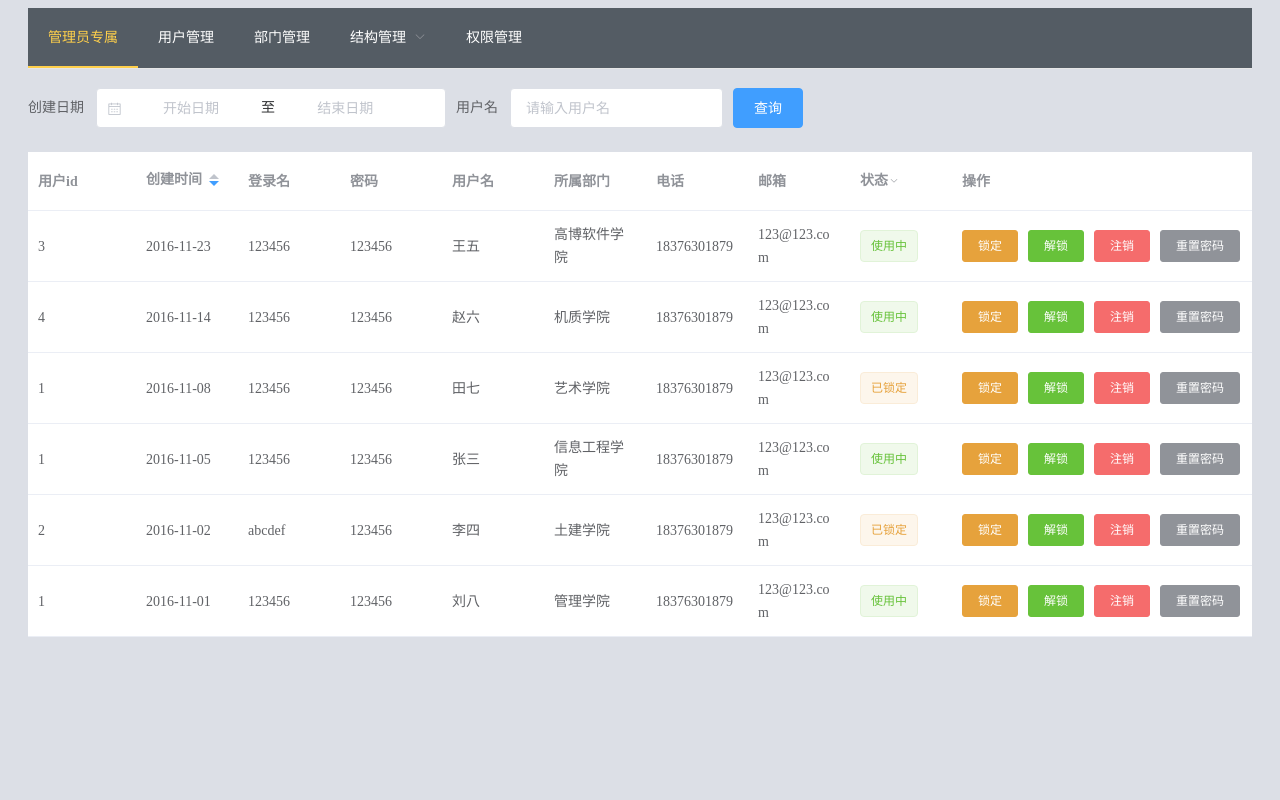
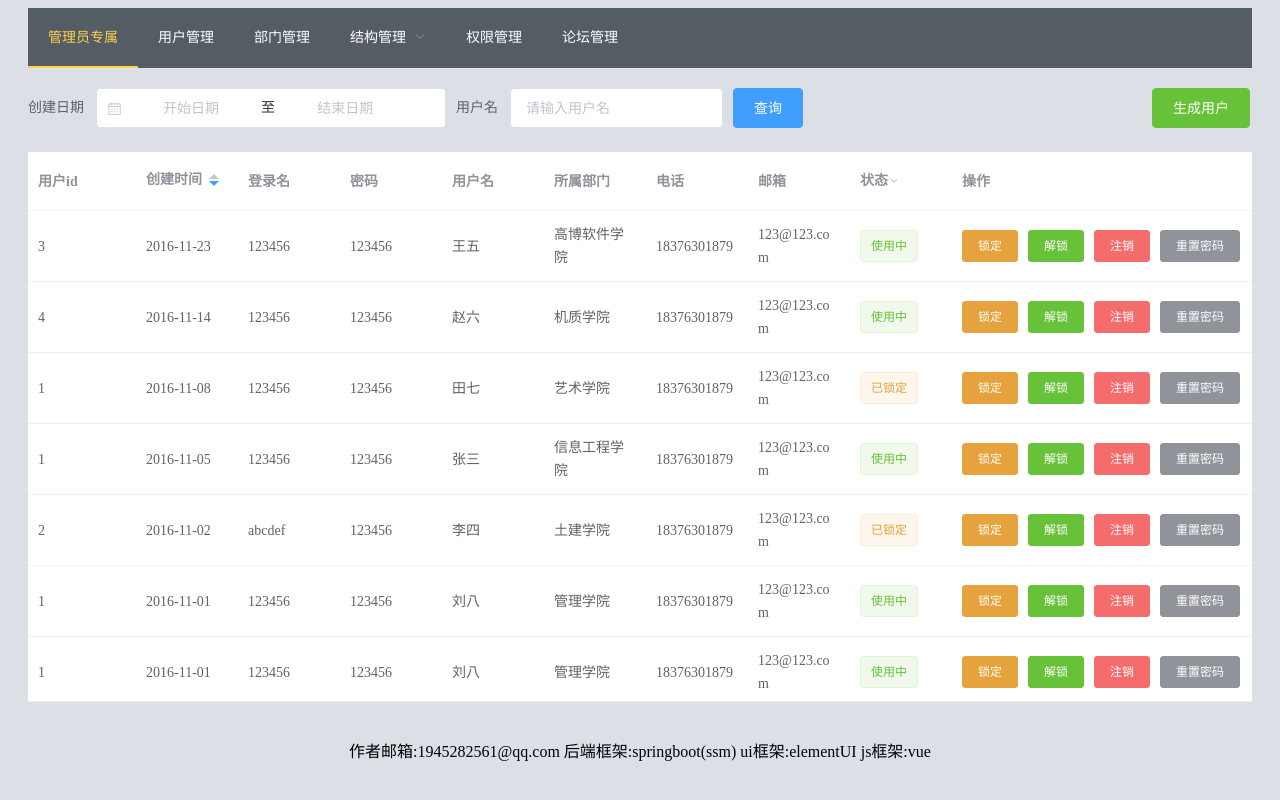
Before and after one commit to jjggzz/oasystem-web, a Vue app: page /#/adminHome/userManage in a window 1280 px wide. Built offline with nearby package versions, Linux system fonts and the light colour scheme.

Commit message:
管理端用户管理模块完成

```diff
--- a/src/components/adminHome.vue
+++ b/src/components/adminHome.vue
@@ -22,16 +22,20 @@
             <el-menu-item index="2-4-2">职位分配</el-menu-item>
           </el-submenu>
           <el-menu-item index="4-2">职务管理</el-menu-item>
+          <el-menu-item index="4-3">流程管理</el-menu-item>
       </el-submenu>
         <el-menu-item index="5">权限管理</el-menu-item>
+        <el-menu-item index="6">论坛管理</el-menu-item>
       </el-menu>
     </el-header>
     <el-main>
       <!-- 页面主体 -->
       <router-view></router-view>
+
     </el-main>
-    <el-footer>
+    <el-footer >
       <!-- 页脚 -->
+      <p class="footer">作者邮箱:1945282561@qq.com 后端框架:springboot(ssm) ui框架:elementUI js框架:vue</p>
     </el-footer>
 </el-container>
 </template>
@@ -55,6 +59,8 @@ export default {
 </script>
 
 <style scoped>
-
+  .footer{
+    text-align: center;
+  }
 
 </style>
--- a/src/components/adminpage/userManage.vue
+++ b/src/components/adminpage/userManage.vue
@@ -16,11 +16,15 @@
             <el-form-item>
                 <el-button type="primary" @click="onSubmit">查询</el-button>
             </el-form-item>
+            <el-form-item class="right">
+                <el-button type="success" @click="createUser" >生成用户</el-button>
+            </el-form-item>
         </el-form>
           <!-- 表格区域 -->
         <el-table
         :data="userData"
         style="width: 100%"
+        :max-height="tableHeight"
         :default-sort = "{prop: 'createDate', order: 'descending'}">
         <el-table-column
         prop="id"
@@ -77,13 +81,26 @@
             <el-button type="info" size="small">重置密码</el-button>
         </el-table-column>
     </el-table>
+<el-dialog
+  title="提示"
+  :visible.sync="dialogVisible"
+  width="30%"
+  :before-close="handleClose">
+  <span>这是一段信息</span>
+  <span slot="footer" class="dialog-footer">
+    <el-button @click="dialogVisible = false">取 消</el-button>
+    <el-button type="primary" @click="dialogVisible = false">确 定</el-button>
+  </span>
+</el-dialog>
     </el-container>
 </template>
 
 <script>
   export default {
     data() {
+
       return {
+        tableHeight:document.documentElement.clientHeight-250,
         formInline: {
           createDate: '',
           name: ''
@@ -149,8 +166,79 @@
                 phone:'18376301879',
                 email:'123@123.com',
                 status:0
+            },{
+                id:'1',
+                createDate:'2016-11-01',
+                loginName:'123456',
+                password:'123456',
+                name:'刘八',
+                dep:'管理学院',
+                phone:'18376301879',
+                email:'123@123.com',
+                status:0
+            },{
+                id:'1',
+                createDate:'2016-11-01',
+                loginName:'123456',
+                password:'123456',
+                name:'刘八',
+                dep:'管理学院',
+                phone:'18376301879',
+                email:'123@123.com',
+                status:0
+            },{
+                id:'1',
+                createDate:'2016-11-01',
+                loginName:'123456',
+                password:'123456',
+                name:'刘八',
+                dep:'管理学院',
+                phone:'18376301879',
+                email:'123@123.com',
+                status:0
+            },{
+                id:'1',
+                createDate:'2016-11-01',
+                loginName:'123456',
+                password:'123456',
+                name:'刘八',
+                dep:'管理学院',
+                phone:'18376301879',
+                email:'123@123.com',
+                status:0
+            },{
+                id:'1',
+                createDate:'2016-11-01',
+                loginName:'123456',
+                password:'123456',
+                name:'刘八',
+                dep:'管理学院',
+                phone:'18376301879',
+                email:'123@123.com',
+                status:0
+            },{
+                id:'1',
+                createDate:'2016-11-01',
+                loginName:'123456',
+                password:'123456',
+                name:'刘八',
+                dep:'管理学院',
+                phone:'18376301879',
+                email:'123@123.com',
+                status:0
+            },{
+                id:'1',
+                createDate:'2016-11-01',
+                loginName:'123456',
+                password:'123456',
+                name:'刘八',
+                dep:'管理学院',
+                phone:'18376301879',
+                email:'123@123.com',
+                status:0
             },
-        ]
+        ],
+        dialogVisible:false
       }
     },
     methods: {
@@ -160,11 +248,24 @@
       onSubmit() {
         console.log('submit!');
         console.log(this.formInline.createDate[0].getTime());
+      },
+      createUser(){
+          this.dialogVisible = true
+      },
+      handleClose(done) {
+        this.$confirm('确认关闭？')
+          .then(_ => {
+            done();
+          })
+          .catch(_ => {});
       }
     },
   }
 </script>
 
-<style>
-
+<style scoped>
+  .right{
+    position: absolute;
+    right: 20px;
+  }
 </style>
--- a/src/components/userHome.vue
+++ b/src/components/userHome.vue
@@ -29,11 +29,16 @@
           </el-submenu>
           <el-menu-item index="4">文件列表</el-menu-item>
            <el-menu-item index="5">成员名册</el-menu-item>
-          <el-submenu index="6" >
+           <el-submenu index="6" >
+            <template slot="title">组织论坛</template>
+            <el-menu-item index="6-1">技术求助</el-menu-item>
+            <el-menu-item index="6-2">灌水专区</el-menu-item>
+          </el-submenu>
+          <el-submenu index="7" >
             <template slot="title">个人中心</template>
-            <el-menu-item index="6-1" @click="dialog = true">个人信息</el-menu-item>
-            <el-menu-item index="6-2">未读消息</el-menu-item>
-            <el-menu-item index="6-3">修改密码</el-menu-item>
+            <el-menu-item index="7-1" @click="dialog = true">个人信息</el-menu-item>
+            <el-menu-item index="7-2">未读消息</el-menu-item>
+            <el-menu-item index="7-3">修改密码</el-menu-item>
           </el-submenu>
           <el-menu-item  class="right">
             <i class="el-icon-switch-button"></i>
@@ -83,7 +88,7 @@
     </el-main>
     <el-footer>
       <!-- 页脚部分 -->
-
+      <p class="footer">作者邮箱:1945282561@qq.com 后端框架:springboot(ssm) ui框架:elementUI js框架:vue</p>
     </el-footer>
   </el-container>
 </template>
@@ -154,5 +159,8 @@ export default {
     flex-direction: row;
     justify-content:space-around
   }
+  .footer{
+    text-align: center;
+  }
 
 </style>
--- a/src/css/mystyle.css
+++ b/src/css/mystyle.css
@@ -1,54 +1,3 @@
 body{
     background-color: #DCDFE6;
 }
-/* 主页的容器 */
-.main-container{
-    width: 100%;
-    height: calc(91vh);
-    display: flex;
-    flex-direction: row;
-    justify-content: center;
-    justify-items: center;
-}
-/* 容器左侧 */
-.main-container-left{
-    flex:1.5;
-    padding: 5px;
-    background-color: #fff;
-    border-radius: 5px;
-    margin-right: 5px;
-}
-/* 容器右侧 */
-.main-container-right{
-    flex:8.5;
-    padding: 5px;
-    background-color: #fff;
-    border-radius: 5px;
-    margin-left: 5px;
-    overflow:auto;
-    overflow-x: hidden;
-}
-/* 容器中的切换动画 */
-.main-anima-enter-active {
-    animation: bounce-in .5s;
-    }
-    .main-anima-leave-active {
-    animation: bounce-in .5s reverse;
-    }
-    @keyframes bounce-in {
-    0% {
-        transform: scale(0);
-    }
-    50% {
-        transform: scale(1.5);
-    }
-    100% {
-        transform: scale(1);
-    }
-}
-
-/* 时间的样式 */
-.date{
-    color: #777777;
-    font-size: 12px;
-}
```
